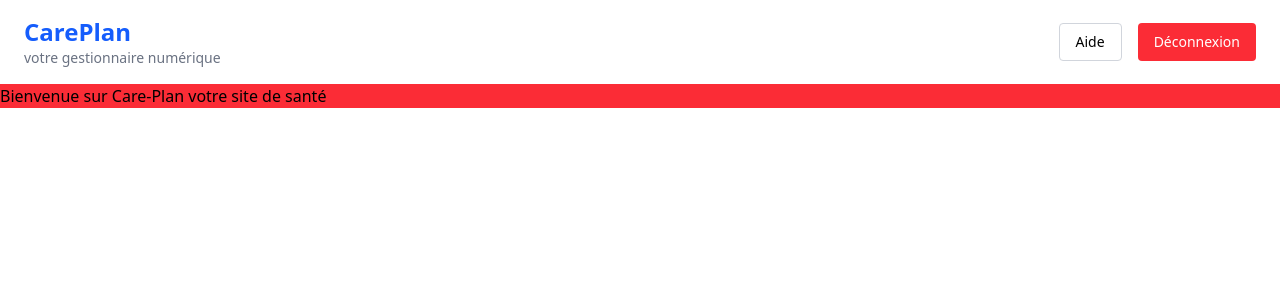
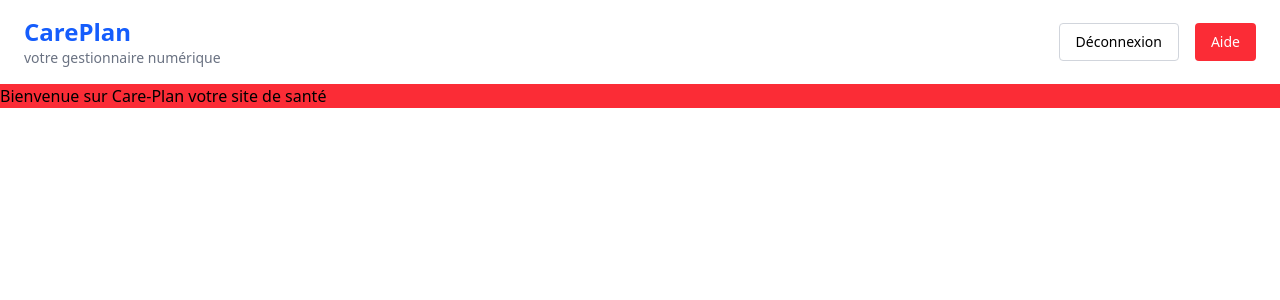
Before and after one commit to WildCodeSchool-CDA-FT-2025-03/CDA-Projet-2-Team-1, a React (Vite) app in the folder frontend/: page / in a window 1280 px wide. Shown: the top 300 px of the page. Built offline with nearby package versions, Linux system fonts and the light colour scheme.

Commit message:
feat:inversion des bouton déconnexion et Aide

```diff
--- a/frontend/components/header/header.tsx
+++ b/frontend/components/header/header.tsx
@@ -1,3 +1,5 @@
+import React from 'react';
+
 export default function Header() {
   return (
     <header className="w-full bg-white shadow px-6 py-4 flex items-center justify-between">
@@ -12,10 +14,10 @@ export default function Header() {
       {/* Boutons (non fonctionnels pour l'instant) */}
       <div className="flex gap-4">
         <button className="px-4 py-2 border border-gray-300 rounded hover:bg-gray-100 text-sm">
-          Aide
+          Déconnexion
         </button>
         <button className="px-4 py-2 bg-red-500 text-white rounded hover:bg-red-600 text-sm">
-          Déconnexion
+          Aide
         </button>
       </div>
     </header>
```
